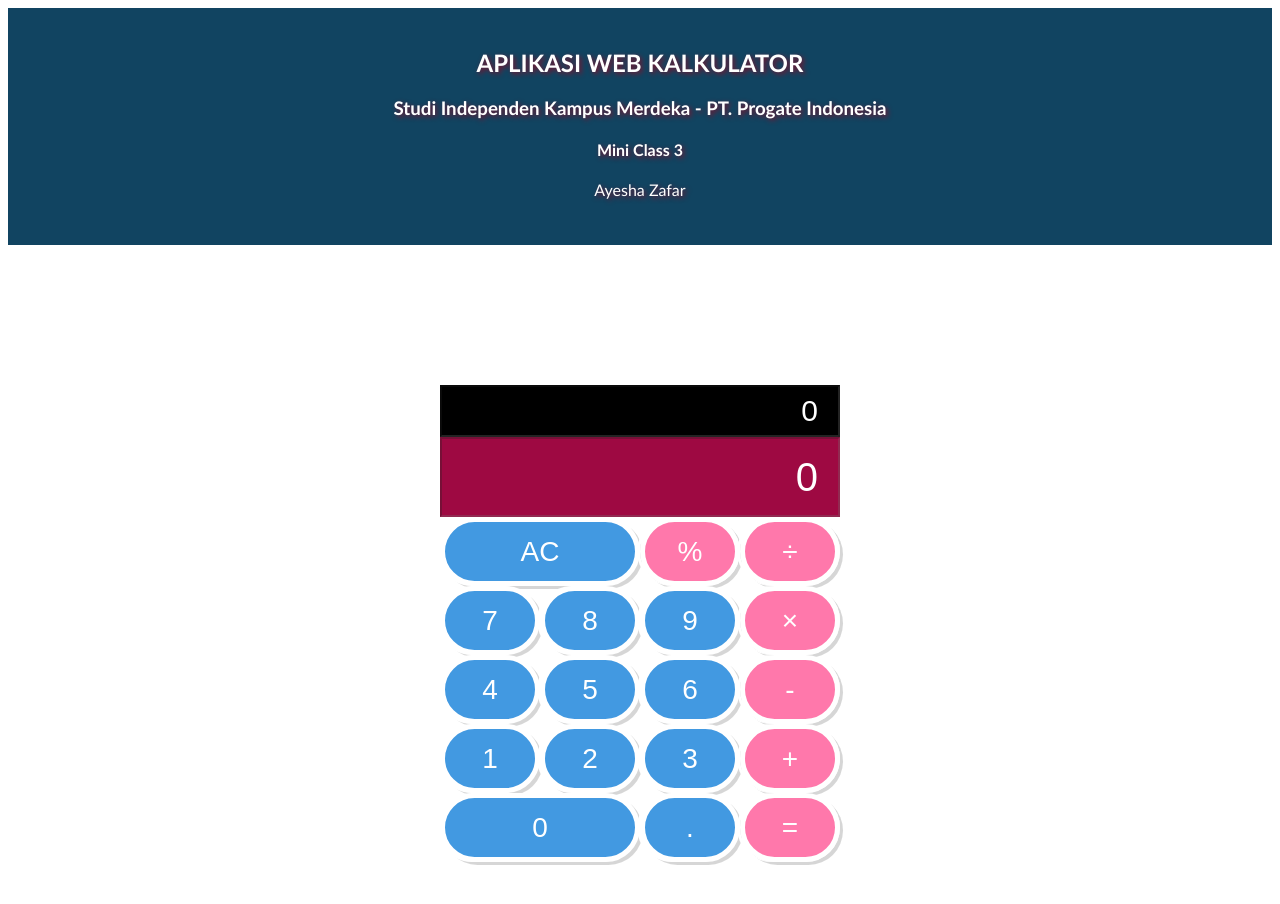
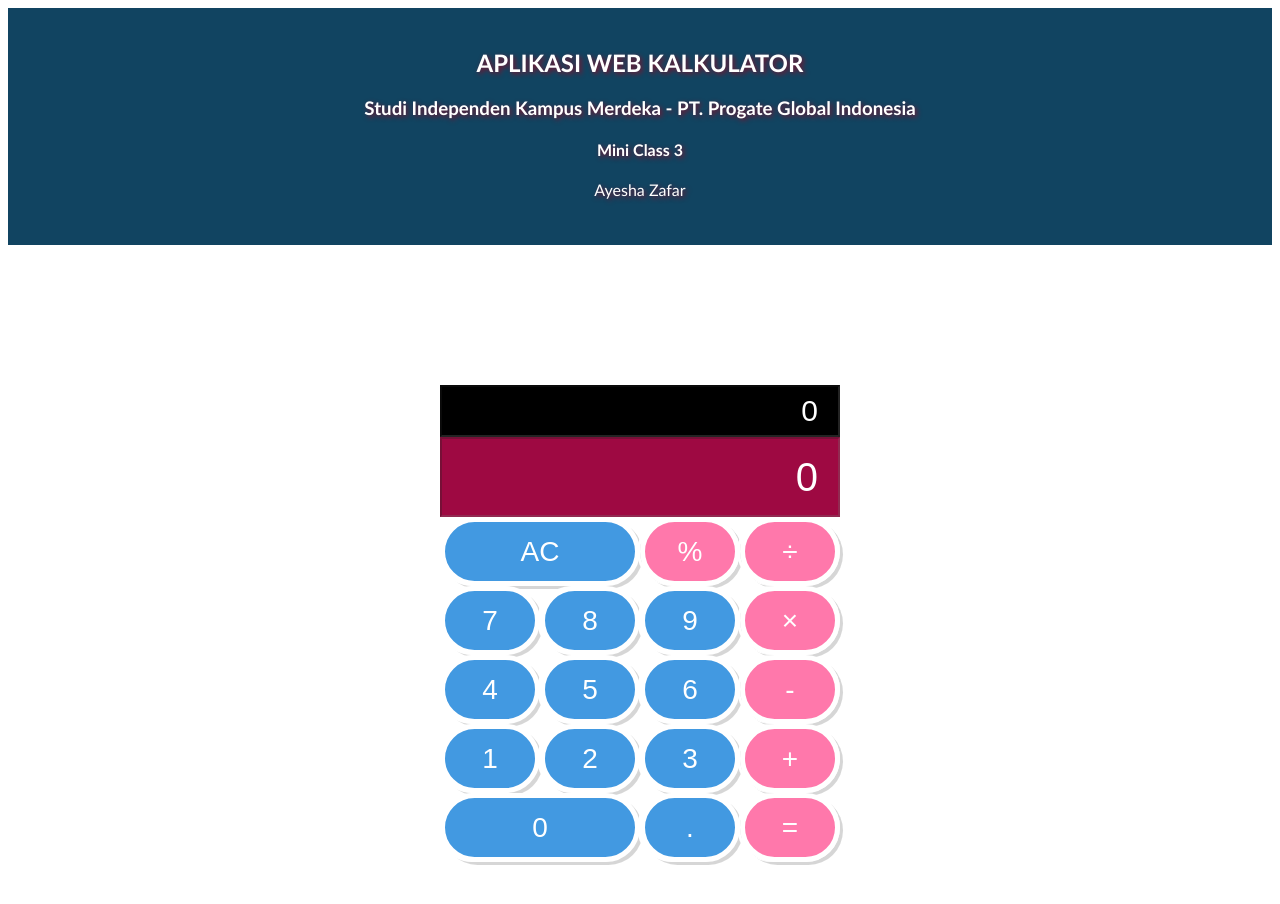
Before and after one commit to Ayeshazafar14/Calculator, a plain HTML site: page index.html in a window 1280 px wide. Drawn offline with Linux system fonts and the light colour scheme.

Commit message:
Update index.html

```diff
--- a/index.html
+++ b/index.html
@@ -8,7 +8,7 @@
   <body>
     <div class="judul">
         <h2>APLIKASI WEB KALKULATOR</h2>
-        <h3>Studi Independen Kampus Merdeka - PT. Progate Indonesia</h3>
+        <h3>Studi Independen Kampus Merdeka - PT. Progate Global Indonesia</h3>
         <h4>Mini Class 3</h4>
         <p>Ayesha Zafar</p>
     </div>
```
